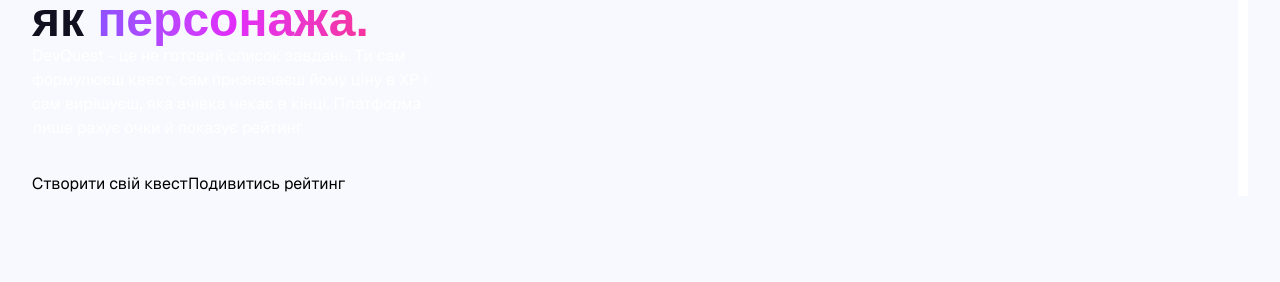
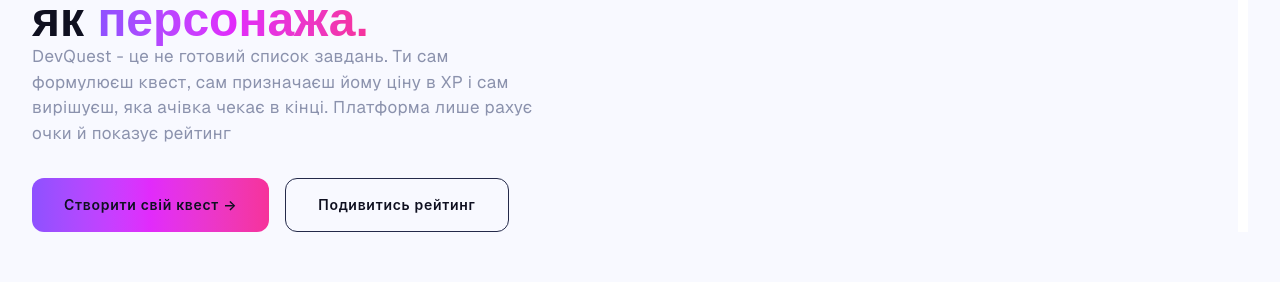
Before and after one commit to Unstvii/DevQuest, a Next.js app in the folder frontend/: page / in a window 1280 px wide. Shown: the part 197-479 px from the top of the page. Built offline with nearby package versions, Linux system fonts and the light colour scheme; no server answers.

Commit message:
feat: style description and buttons in hero section

```diff
--- a/frontend/app/globals.css
+++ b/frontend/app/globals.css
@@ -15,6 +15,7 @@
 
   /* Text */
   --color-text-primary: #0f1020;
+  --colot-text-secondary: #8b92ad;
   --color-text-body: #2d3060;
   --color-text-muted: #5a5f90;
   --color-text-disabled: #9498c0;
--- a/frontend/app/page.tsx
+++ b/frontend/app/page.tsx
@@ -23,14 +23,27 @@
               персонажа.
             </span>
           </h1>
-          <p className="mb-8" style={{ color: "white" }}>
+          <p
+            className="mb-8 text-[17px] font-normal tracking-wide w-130"
+            style={{ color: "var(--colot-text-secondary)" }}
+          >
             DevQuest - це не готовий список завдань. Ти сам формулюєш квест, сам
             призначаєш йому ціну в XP і сам вирішуєш, яка ачівка чекає в кінці.
             Платформа лише рахує очки й показує рейтинг
           </p>
-          <div className="mb-[38]">
-            <button className="">Створити свій квест</button>
-            <button className="">Подивитись рейтинг</button>
+          <div
+            className="flex w-200 mb-[38] gap-4 font-semibold text-sm font-[Inter] tracking-wider"
+            style={{ color: "var(--color-text-primary)" }}
+          >
+            <button className="px-8 py-4 rounded-xl bg-gradient-to-r from-violet-500 via-fuchsia-500 to-pink-500">
+              Створити свій квест &rarr;
+            </button>
+            <button
+              className="px-8 py-4 rounded-xl rounded-xl border border-solid"
+              style={{ border: "1px solid #242a4a" }}
+            >
+              Подивитись рейтинг
+            </button>
           </div>
         </div>
         <div className="" style={{ background: "white" }}>
```
